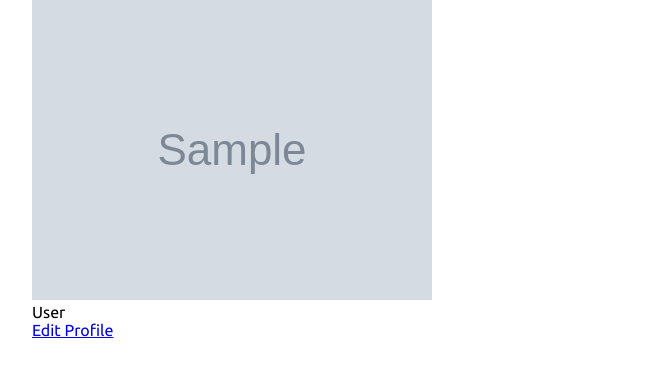
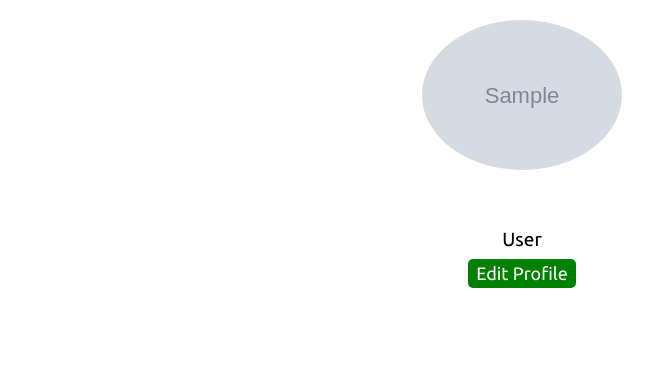
Before and after one commit to zenocodes/posty, a Node server app: template views/account.ejs in a window 1280 px wide. Shown: the part 60-437 px from the top of the page, without its empty margins (118-771 px from the left). Run offline with Node 20, Linux system fonts and the light colour scheme; the template is opened without the code that fills it: most values are stand-ins (such as "Sample title", 1, 10 or a date in 2020); grey boxes marked "Sample" are stand-in pictures.

Commit message:
styled profile & edit account form

```diff
--- a/public/css/style.css
+++ b/public/css/style.css
@@ -29,6 +29,7 @@ header {
     display: flex;
     justify-content: space-between;
     align-items: center;
+    margin-bottom: 20px;
 }
 
 header a {
@@ -83,3 +84,73 @@ nav a:hover {
 .access a:hover {
     text-decoration:2px underline #1863d6;
 }
+
+#account #profile {
+    display: flex;
+    flex-direction: column;
+    gap: 8px;
+}
+
+#account #profile * {
+    width: max-content;
+    margin: 0 auto;
+}
+
+#account #profile div {
+    width: 200px;
+    height: 200px;
+}
+
+#account #profile img {
+    width: 100%;
+    border-radius: 50%;
+}
+
+#account #profile p {
+    font-size: 19px;
+}
+
+#account #profile a {
+    background-color: #008000;
+    font-size: 18px;
+    color: #fff;
+    padding: 4px 8px;
+    border-radius: 5px;
+    text-decoration: none;
+}
+
+#edit-account form {
+    display: flex;
+    flex-direction: column;
+    gap: 4px;
+}
+
+#edit-account form * {
+    width: max-content;
+}
+
+#edit-account form > input {
+    font-size: 19px;
+    margin-bottom: 4px;
+}
+
+
+#edit-account div * {
+    font-size: 18px;
+    color: #fff;
+    padding: 4px 8px;
+    margin-right: 7px;
+    cursor: pointer;
+    border-radius: 5px;
+}
+
+#edit-account div a {
+    background-color: #ff0000;
+    text-decoration: none;
+    border: 1px solid #ff0000;
+}
+
+#edit-account div input {
+    background-color: #008000;
+    border: 1px solid #008000;
+}
```
